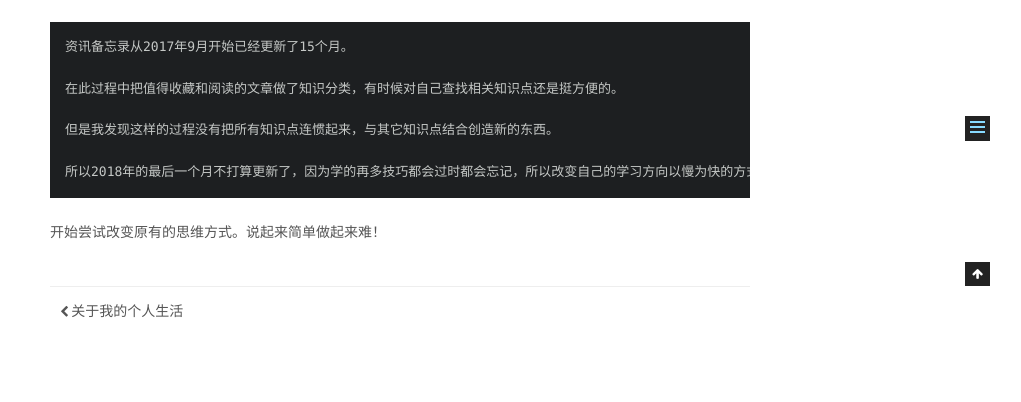
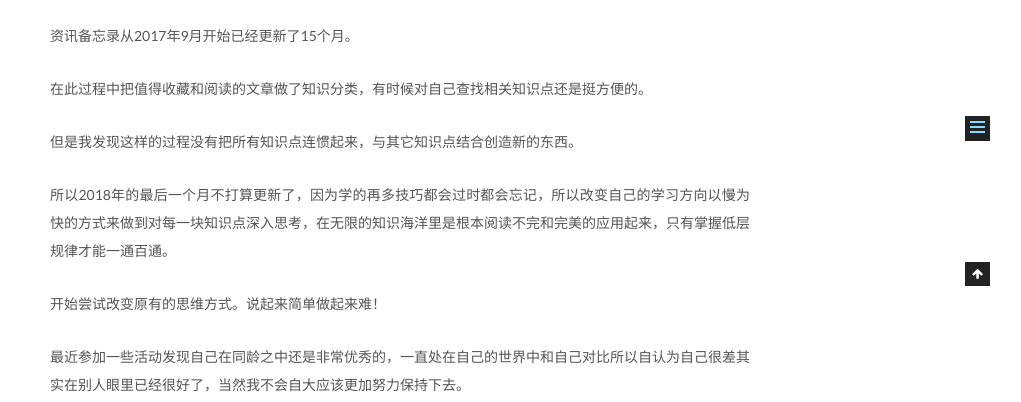
Before and after one commit to EvilAnne/EvilAnne.github.io, a plain HTML site: page 2018/12/24/2018-12月资源汇总/index.html in a window 1280 px wide. Shown: the part 614-1016 px from the top of the page, without its empty margins (240-1261 px from the left). Drawn offline with Linux system fonts and the light colour scheme; some packages are replaced by stand-ins of ours; a script that the page names is missing.

Commit message:
Site updated: 2018-12-24 15:23:02

```diff
--- a/2018/12/24/2018-12月资源汇总/index.html
+++ b/2018/12/24/2018-12月资源汇总/index.html
@@ -92,7 +92,7 @@
 <meta property="og:site_name" content="EvilAnne's Blog">
 <meta property="og:description">
 <meta property="og:image" content="https://i.imgur.com/VC5iScA.jpg">
-<meta property="og:updated_time" content="2018-12-24T07:18:01.000Z">
+<meta property="og:updated_time" content="2018-12-24T07:22:32.253Z">
 <meta name="twitter:card" content="summary">
 <meta name="twitter:title" content="2018-12月资源汇总">
 <meta name="twitter:description">
@@ -333,14 +333,12 @@
 
         <p><img src="https://i.imgur.com/VC5iScA.jpg" alt=""></p>
 <a id="more"></a>
-<pre><code>资讯备忘录从2017年9月开始已经更新了15个月。
-
-在此过程中把值得收藏和阅读的文章做了知识分类，有时候对自己查找相关知识点还是挺方便的。
-
-但是我发现这样的过程没有把所有知识点连惯起来，与其它知识点结合创造新的东西。
-
-所以2018年的最后一个月不打算更新了，因为学的再多技巧都会过时都会忘记，所以改变自己的学习方向以慢为快的方式来做到对每一块知识点深入思考，在无限的知识海洋里是根本阅读不完和完美的应用起来，只能掌握低层规律才能一通百通。
-</code></pre><p> 开始尝试改变原有的思维方式。说起来简单做起来难！</p>
+<p>资讯备忘录从2017年9月开始已经更新了15个月。</p>
+<p>在此过程中把值得收藏和阅读的文章做了知识分类，有时候对自己查找相关知识点还是挺方便的。</p>
+<p>但是我发现这样的过程没有把所有知识点连惯起来，与其它知识点结合创造新的东西。</p>
+<p>所以2018年的最后一个月不打算更新了，因为学的再多技巧都会过时都会忘记，所以改变自己的学习方向以慢为快的方式来做到对每一块知识点深入思考，在无限的知识海洋里是根本阅读不完和完美的应用起来，只有掌握低层规律才能一通百通。</p>
+<p>开始尝试改变原有的思维方式。说起来简单做起来难！</p>
+<p>最近参加一些活动发现自己在同龄之中还是非常优秀的，一直处在自己的世界中和自己对比所以自认为自己很差其实在别人眼里已经很好了，当然我不会自大应该更加努力保持下去。</p>
 
 
     </div>
--- a/css/main.css
+++ b/css/main.css
@@ -1548,7 +1548,7 @@ pre .javascript .function {
   width: 4px;
   height: 4px;
   border-radius: 50%;
-  background: #b61bec;
+  background: #01e5ff;
 }
 .links-of-blogroll {
   font-size: 13px;
```
